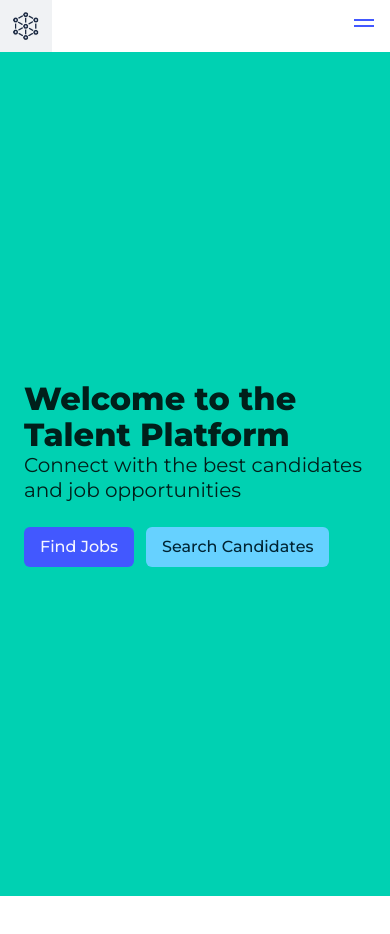
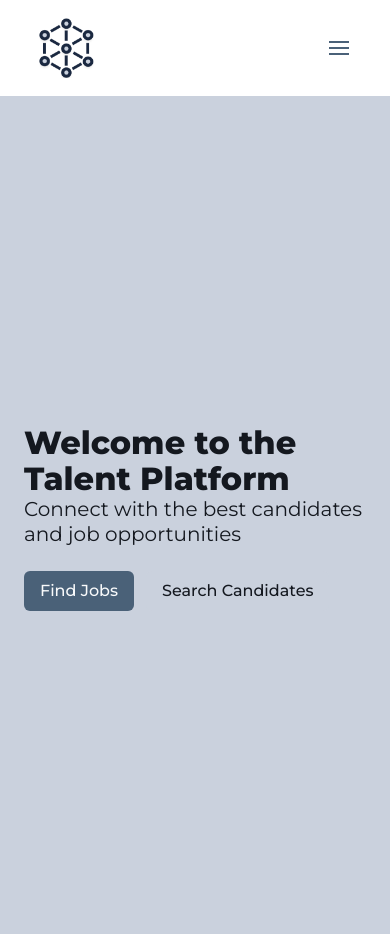
Before and after one commit to antonio14236333/tarento, a Next.js app: page / in a window 390 px wide. Shown: the top 934 px of the page. Before the commit the page ends 896 px from the top, so only its background shows below. Built offline with nearby package versions, Linux system fonts and the light colour scheme; a web font is replaced by a local one.

Commit message:
feat: update header

```diff
--- a/app/layout.tsx
+++ b/app/layout.tsx
@@ -12,7 +12,7 @@ export default function RootLayout({
       <head>
         <title>Tarento</title>
       </head>
-      <body className={`${montserrat.className} antialiased`}>
+      <body className={`${montserrat.className} antialiased has-navbar-fixed-top`}>
 
         <Header/>
         {children}
--- a/app/page.tsx
+++ b/app/page.tsx
@@ -54,7 +54,7 @@
 
 export default function LandingPage() {
   return (
-    <section className="hero is-primary is-fullheight">
+    <section className="hero is-info is-fullheight">
       <div className="hero-body">
         <div className="container">
           <h1 className="title">Welcome to the Talent Platform</h1>
--- a/app/seed/route.ts
+++ b/app/seed/route.ts
@@ -1,122 +1,122 @@
-// import bcrypt from 'bcrypt';
-// import { db } from '@vercel/postgres';
-// import { invoices, customers, revenue, users } from '../lib/placeholder-data';
+import bcrypt from 'bcrypt';
+import { db } from '@vercel/postgres';
+import { invoices, customers, revenue, users } from '../lib/placeholder-data';
 
-// const client = await db.connect();
+const client = await db.connect();
 
-// async function seedUsers() {
-//   await client.sql`CREATE EXTENSION IF NOT EXISTS "uuid-ossp"`;
-//   await client.sql`
-//     CREATE TABLE IF NOT EXISTS users (
-//       id UUID DEFAULT uuid_generate_v4() PRIMARY KEY,
-//       name VARCHAR(255) NOT NULL,
-//       email TEXT NOT NULL UNIQUE,
-//       password TEXT NOT NULL
-//     );
-//   `;
+async function seedUsers() {
+  await client.sql`CREATE EXTENSION IF NOT EXISTS "uuid-ossp"`;
+  await client.sql`
+    CREATE TABLE IF NOT EXISTS users (
+      id UUID DEFAULT uuid_generate_v4() PRIMARY KEY,
+      name VARCHAR(255) NOT NULL,
+      email TEXT NOT NULL UNIQUE,
+      password TEXT NOT NULL
+    );
+  `;
 
-//   const insertedUsers = await Promise.all(
-//     users.map(async (user) => {
-//       const hashedPassword = await bcrypt.hash(user.password, 10);
-//       return client.sql`
-//         INSERT INTO users (id, name, email, password)
-//         VALUES (${user.id}, ${user.name}, ${user.email}, ${hashedPassword})
-//         ON CONFLICT (id) DO NOTHING;
-//       `;
-//     }),
-//   );
+  const insertedUsers = await Promise.all(
+    users.map(async (user) => {
+      const hashedPassword = await bcrypt.hash(user.password, 10);
+      return client.sql`
+        INSERT INTO users (id, name, email, password)
+        VALUES (${user.id}, ${user.name}, ${user.email}, ${hashedPassword})
+        ON CONFLICT (id) DO NOTHING;
+      `;
+    }),
+  );
 
-//   return insertedUsers;
-// }
+  return insertedUsers;
+}
 
-// async function seedInvoices() {
-//   await client.sql`CREATE EXTENSION IF NOT EXISTS "uuid-ossp"`;
+async function seedInvoices() {
+  await client.sql`CREATE EXTENSION IF NOT EXISTS "uuid-ossp"`;
 
-//   await client.sql`
-//     CREATE TABLE IF NOT EXISTS invoices (
-//       id UUID DEFAULT uuid_generate_v4() PRIMARY KEY,
-//       customer_id UUID NOT NULL,
-//       amount INT NOT NULL,
-//       status VARCHAR(255) NOT NULL,
-//       date DATE NOT NULL
-//     );
-//   `;
+  await client.sql`
+    CREATE TABLE IF NOT EXISTS invoices (
+      id UUID DEFAULT uuid_generate_v4() PRIMARY KEY,
+      customer_id UUID NOT NULL,
+      amount INT NOT NULL,
+      status VARCHAR(255) NOT NULL,
+      date DATE NOT NULL
+    );
+  `;
 
-//   const insertedInvoices = await Promise.all(
-//     invoices.map(
-//       (invoice) => client.sql`
-//         INSERT INTO invoices (customer_id, amount, status, date)
-//         VALUES (${invoice.customer_id}, ${invoice.amount}, ${invoice.status}, ${invoice.date})
-//         ON CONFLICT (id) DO NOTHING;
-//       `,
-//     ),
-//   );
+  const insertedInvoices = await Promise.all(
+    invoices.map(
+      (invoice) => client.sql`
+        INSERT INTO invoices (customer_id, amount, status, date)
+        VALUES (${invoice.customer_id}, ${invoice.amount}, ${invoice.status}, ${invoice.date})
+        ON CONFLICT (id) DO NOTHING;
+      `,
+    ),
+  );
 
-//   return insertedInvoices;
-// }
+  return insertedInvoices;
+}
 
-// async function seedCustomers() {
-//   await client.sql`CREATE EXTENSION IF NOT EXISTS "uuid-ossp"`;
+async function seedCustomers() {
+  await client.sql`CREATE EXTENSION IF NOT EXISTS "uuid-ossp"`;
 
-//   await client.sql`
-//     CREATE TABLE IF NOT EXISTS customers (
-//       id UUID DEFAULT uuid_generate_v4() PRIMARY KEY,
-//       name VARCHAR(255) NOT NULL,
-//       email VARCHAR(255) NOT NULL,
-//       image_url VARCHAR(255) NOT NULL
-//     );
-//   `;
+  await client.sql`
+    CREATE TABLE IF NOT EXISTS customers (
+      id UUID DEFAULT uuid_generate_v4() PRIMARY KEY,
+      name VARCHAR(255) NOT NULL,
+      email VARCHAR(255) NOT NULL,
+      image_url VARCHAR(255) NOT NULL
+    );
+  `;
 
-//   const insertedCustomers = await Promise.all(
-//     customers.map(
-//       (customer) => client.sql`
-//         INSERT INTO customers (id, name, email, image_url)
-//         VALUES (${customer.id}, ${customer.name}, ${customer.email}, ${customer.image_url})
-//         ON CONFLICT (id) DO NOTHING;
-//       `,
-//     ),
-//   );
+  const insertedCustomers = await Promise.all(
+    customers.map(
+      (customer) => client.sql`
+        INSERT INTO customers (id, name, email, image_url)
+        VALUES (${customer.id}, ${customer.name}, ${customer.email}, ${customer.image_url})
+        ON CONFLICT (id) DO NOTHING;
+      `,
+    ),
+  );
 
-//   return insertedCustomers;
-// }
+  return insertedCustomers;
+}
 
-// async function seedRevenue() {
-//   await client.sql`
-//     CREATE TABLE IF NOT EXISTS revenue (
-//       month VARCHAR(4) NOT NULL UNIQUE,
-//       revenue INT NOT NULL
-//     );
-//   `;
+async function seedRevenue() {
+  await client.sql`
+    CREATE TABLE IF NOT EXISTS revenue (
+      month VARCHAR(4) NOT NULL UNIQUE,
+      revenue INT NOT NULL
+    );
+  `;
 
-//   const insertedRevenue = await Promise.all(
-//     revenue.map(
-//       (rev) => client.sql`
-//         INSERT INTO revenue (month, revenue)
-//         VALUES (${rev.month}, ${rev.revenue})
-//         ON CONFLICT (month) DO NOTHING;
-//       `,
-//     ),
-//   );
+  const insertedRevenue = await Promise.all(
+    revenue.map(
+      (rev) => client.sql`
+        INSERT INTO revenue (month, revenue)
+        VALUES (${rev.month}, ${rev.revenue})
+        ON CONFLICT (month) DO NOTHING;
+      `,
+    ),
+  );
 
-//   return insertedRevenue;
-// }
+  return insertedRevenue;
+}
 
 export async function GET() {
   return Response.json({
     message:
-      'Uncomment this file and remove this line. You can delete this file when you are finished.',
+      'Update done.',
   });
-  // try {
-  //   await client.sql`BEGIN`;
-  //   await seedUsers();
-  //   await seedCustomers();
-  //   await seedInvoices();
-  //   await seedRevenue();
-  //   await client.sql`COMMIT`;
+  try {
+    await client.sql`BEGIN`;
+    await seedUsers();
+    await seedCustomers();
+    await seedInvoices();
+    await seedRevenue();
+    await client.sql`COMMIT`;
 
-  //   return Response.json({ message: 'Database seeded successfully' });
-  // } catch (error) {
-  //   await client.sql`ROLLBACK`;
-  //   return Response.json({ error }, { status: 500 });
-  // }
+    return Response.json({ message: 'Database seeded successfully' });
+  } catch (error) {
+    await client.sql`ROLLBACK`;
+    return Response.json({ error }, { status: 500 });
+  }
 }
--- a/app/ui/global.css
+++ b/app/ui/global.css
@@ -16,3 +16,22 @@ input[type='number']::-webkit-outer-spin-button {
   -webkit-appearance: none;
   margin: 0;
 }
+
+:root {
+  --bulma-primary-h: 218deg;
+  --bulma-primary-s: 42%;
+  --bulma-primary-l: 18%;
+  --bulma-link-h: 210deg;
+  --bulma-link-s: 24%;
+  --bulma-link-l: 38%;
+  --bulma-info-h: 218deg;
+  --bulma-info-s: 22%;
+  --bulma-info-l: 83%;
+  --bulma-warning-l: 70%;
+  --bulma-danger-h: 3deg;
+  --bulma-danger-s: 86%;
+  --bulma-danger-l: 64%;
+  --bulma-family-primary: Roboto;
+  --bulma-navbar-height: 6rem;
+  --bulma-navbar-item-img-max-height: 6rem;
+}
--- /dev/null
+++ b/app/ui/header.css
@@ -0,0 +1,8 @@
+
+  .navbar-brand{
+    padding: 0 25px;
+  }
+
+  .navbar-menu{
+    padding-right: 50px;
+  }
--- a/app/ui/header.tsx
+++ b/app/ui/header.tsx
@@ -1,62 +1,76 @@
+"use client";
+
 // components/Header/Header.js
 import Link from 'next/link';
 import Image from 'next/image';
+import { useState } from 'react';
+import '@/app/ui/header.css';
 
 export default function Header() {
+  const [isActive, setIsActive] = useState(false);
+
+  // Manejador de clic para alternar el estado
+  const toggleBurger = () => {
+    setIsActive(!isActive);
+  };
+
   return (
-    <nav className="navbar is-secondary" role="navigation" aria-label="main navigation">
+
+
+  <nav className="navbar is-fixed-top is-transparen" role="navigation" aria-label="main navigation">
   <div className="navbar-brand">
-        <Link href="/" className="navbar-item">
+    <a className="navbar-item logo" href="https://bulma.io">
     <Image
       src="/logo.png"
-        width={28}
-        height={28}
-        className="hidden md:block"
+      width={60}
+      height={60}
       alt="Screenshots of the dashboard project showing desktop version"
+      style={{ maxHeight: 'none' }}
     />
-        </Link>
 
-        <a
-          role="button"
-          className="navbar-burger"
-          aria-label="menu"
-          aria-expanded="false"
-          data-target="navbarBasicExample"
-        >
+
+    </a>
+
+    <a role="button" className={`navbar-burger ${isActive ? 'is-active' : ''}`} aria-label="menu" aria-expanded="false" onClick={toggleBurger}>
+      <span aria-hidden="true"></span>
       <span aria-hidden="true"></span>
       <span aria-hidden="true"></span>
       <span aria-hidden="true"></span>
     </a>
   </div>
 
-      <div id="navbarBasicExample" className="navbar-menu">
+  <div className={`navbar-menu ${isActive ? 'is-active' : ''}`}>
   <div className="navbar-start">
-          <Link href="/" className="navbar-item">
-            Home
-          </Link>
-
-          <Link href="/job-search" className="navbar-item">
-            Job Search
-          </Link>
-
-          <Link href="/about" className="navbar-item">
-            About
-          </Link>
+      <a className="navbar-item" href=""> Home </a>
+      <div className="navbar-item has-dropdown is-hoverable">
+        <a className="navbar-link" href=""> Student </a>
+        <div className="navbar-dropdown">
+          <a className="navbar-item" href=""> Profile </a>
+          <a className="navbar-item" href="">  </a>
+          <a className="navbar-item" href=""> Columns </a>
+          <a className="navbar-item" href=""> Layout </a>
+          <a className="navbar-item" href=""> Form </a>
+          <hr className="navbar-divider"/>
+          <a className="navbar-item" href=""> Elements </a>
+          <a className="navbar-item is-danger" href=""> Log Out </a>
+        </div>
+      </div>
     </div>
 
     <div className="navbar-end">
       <div className="navbar-item">
         <div className="buttons">
-              <Link href="/register" className="button is-light">
-                Register
-              </Link>
-              <Link href="/login" className="button is-link">
+          <a className="button is-success">
+            <strong>Sign up</strong>
+          </a>
+          <a className="button is-light">
             Log in
-              </Link>
+          </a>
         </div>
       </div>
     </div>
   </div>
 </nav>
+
   );
 }
```
Also changed, not shown: app/job-search/page.tsx (+20 -3 lines), 1 other file (tests, documents, lock files or other folders). Lines whose indentation alone changed are shown as unchanged.
